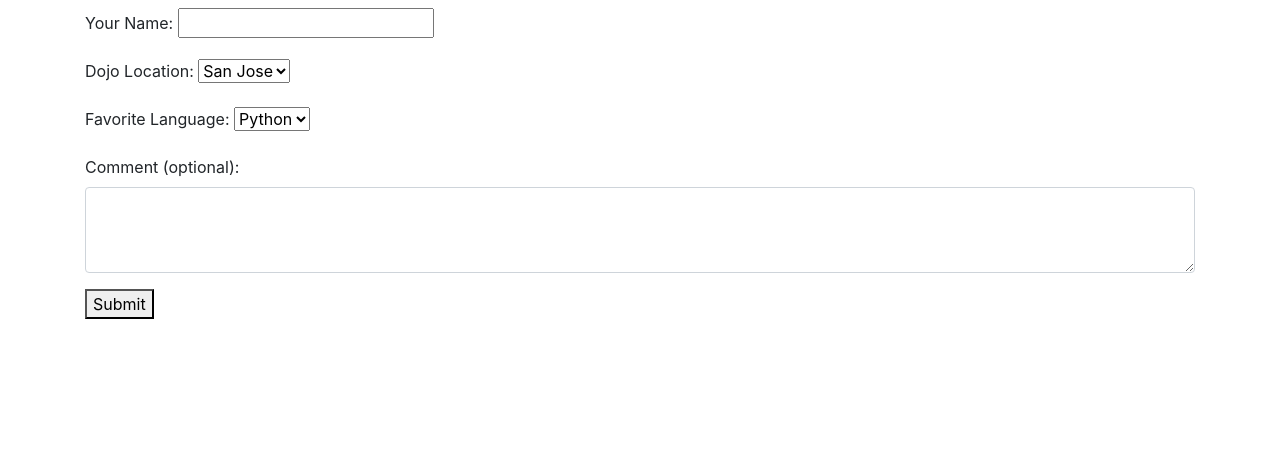
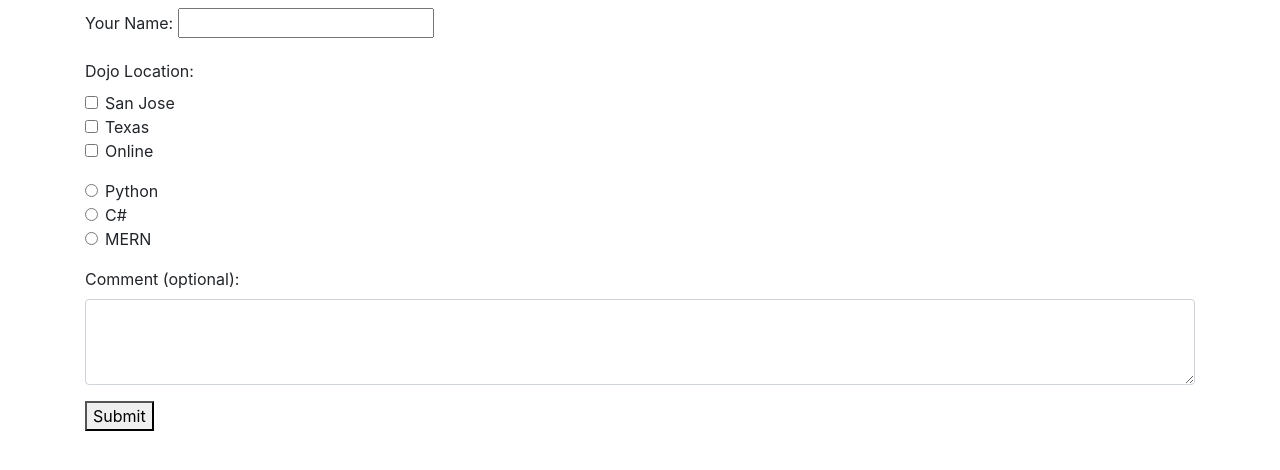
Before and after one commit to ethigpen/dojo_survey, a Flask app: page / in a window 1280 px wide. Shown: the top 470 px of the page. Run offline with Flask 2, Linux system fonts and the light colour scheme; some libraries are stand-ins or nearby versions.

Commit message:
added bonuses aka radio buttons and checkboxes

```diff
--- a/templates/index.html
+++ b/templates/index.html
@@ -16,20 +16,44 @@
         </div>
         <div class="form-group">
             <label for="dojo_location">Dojo Location:</label>
-            <select name="dojo_location" >
-                <option value="San Jose">San Jose</option>
-                <option value="Texas">Texas</option>
-                <option value="Online">Online</option>
-            </select>
+            <div class="form-check">
+                <input class="form-check-input" type="checkbox" name='dojo_location' value="San Jose">
+                <label class="form-check-label" for="dojo_location">
+                San Jose
+                </label>
+            </div>
+            <div class="form-check">
+                <input class="form-check-input" type="checkbox" name='dojo_location' value="Texas">
+                <label class="form-check-label" for="dojo_location">
+                Texas
+                </label>
+            </div>
+            <div class="form-check">
+                <input class="form-check-input" type="checkbox" name='dojo_location' value="Online">
+                <label class="form-check-label" for="dojo_location">
+                Online
+                </label>
+            </div>
         </div>
         <div class="form-group">
-            <label for="fav_language">Favorite Language:</label>
-            <select name="fav_language">
-                <option value="Python">Python</option>
-                <option value="C#">C#</option>
-                <option value="Java">Java</option>
-                <option value="MERN">MERN</option>
-            </select>
+            <div class="form-check">
+                <input class="form-check-input" type="radio" name="fav_language" value="Python">
+                <label class="form-check-label" for="fav_language">
+                Python
+                </label>
+            </div>
+            <div class="form-check">
+                    <input class="form-check-input" type="radio" name="fav_language" value="C#">
+                    <label class="form-check-label" for="fav_language">
+                    C#
+                    </label>
+            </div>
+            <div class="form-check">
+                    <input class="form-check-input" type="radio" name="fav_language" value="MERN">
+                    <label class="form-check-label" for="fav_language">
+                    MERN
+                    </label>
+            </div>
         </div>
         <div class="form-group">
             <label for="comment">Comment (optional):</label>
```
